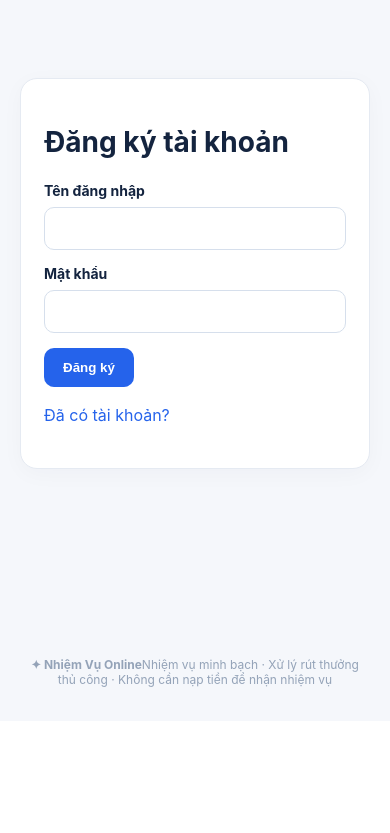
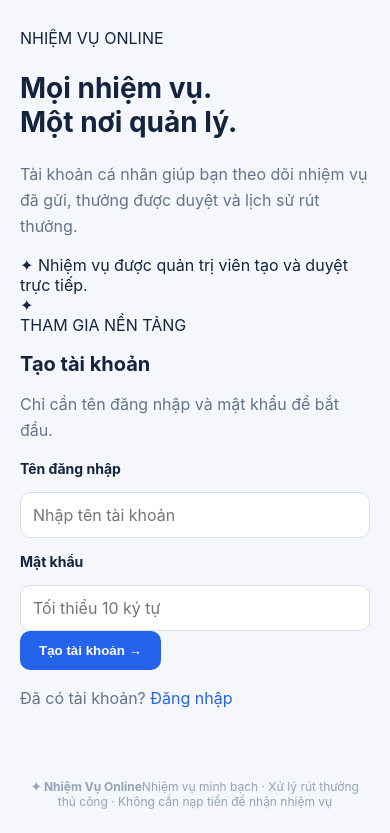
Before and after one commit to kiemluaonline/kiemluaonline, a Flask app: page /register in a window 390 px wide. Shown: the part 123-956 px from the top of the page. Before the commit the page ends 810 px from the top, so only its background shows below. Run offline with Flask 3, Linux system fonts and the light colour scheme.

Commit message:
Redesign mobile-first auth.html

```diff
--- a/task-platform/templates/auth.html
+++ b/task-platform/templates/auth.html
@@ -1 +1,4 @@
-{% extends 'base.html' %}{% block content %}<section class="panel auth"><h1>{{ 'Đăng ký tài khoản' if register else 'Đăng nhập' }}</h1><form method="post"><input type="hidden" name="csrf" value="{{ csrf() }}"><label>Tên đăng nhập<input name="username" required minlength="3" maxlength="40" autocomplete="username"></label><label>Mật khẩu<input name="password" type="password" required minlength="{{ 10 if register else 1 }}" autocomplete="{{ 'new-password' if register else 'current-password' }}"></label><button class="button">{{ 'Đăng ký' if register else 'Đăng nhập' }}</button></form><p>{% if register %}<a href="/login">Đã có tài khoản?</a>{% else %}<a href="/register">Tạo tài khoản mới</a>{% endif %}</p></section>{% endblock %}
+{% extends 'base.html' %}{% block title %}{{ 'Đăng ký' if register else 'Đăng nhập' }}{% endblock %}{% block content %}
+<section class="auth-layout"><div class="auth-aside"><span class="eyebrow">NHIỆM VỤ ONLINE</span><h1>Mọi nhiệm vụ.<br><span class="gradient-text">Một nơi quản lý.</span></h1><p>Tài khoản cá nhân giúp bạn theo dõi nhiệm vụ đã gửi, thưởng được duyệt và lịch sử rút thưởng.</p><div class="aside-note">✦ Nhiệm vụ được quản trị viên tạo và duyệt trực tiếp.</div></div>
+<div class="auth-card"><div class="auth-symbol">✦</div><span class="eyebrow">{{ 'THAM GIA NỀN TẢNG' if register else 'CHÀO MỪNG QUAY LẠI' }}</span><h2>{{ 'Tạo tài khoản' if register else 'Đăng nhập' }}</h2><p>{{ 'Chỉ cần tên đăng nhập và mật khẩu để bắt đầu.' if register else 'Tiếp tục quản lý nhiệm vụ của bạn.' }}</p><form method="post"><input type="hidden" name="csrf" value="{{ csrf() }}"><label for="username">Tên đăng nhập</label><input id="username" name="username" required minlength="3" maxlength="40" autocomplete="username" placeholder="Nhập tên tài khoản"><label for="password">Mật khẩu</label><input id="password" name="password" type="password" required minlength="{{ 10 if register else 1 }}" autocomplete="{{ 'new-password' if register else 'current-password' }}" placeholder="{{ 'Tối thiểu 10 ký tự' if register else 'Nhập mật khẩu' }}"><button class="button button-block" type="submit">{{ 'Tạo tài khoản →' if register else 'Đăng nhập →' }}</button></form><p class="auth-switch">{% if register %}Đã có tài khoản? <a href="{{ url_for('login') }}">Đăng nhập</a>{% else %}Chưa có tài khoản? <a href="{{ url_for('register') }}">Đăng ký miễn phí</a>{% endif %}</p></div></section>
+{% endblock %}
```
